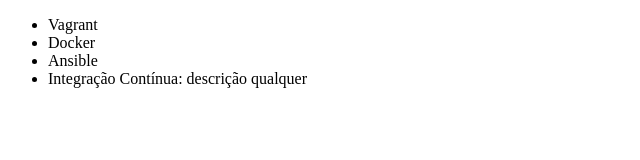
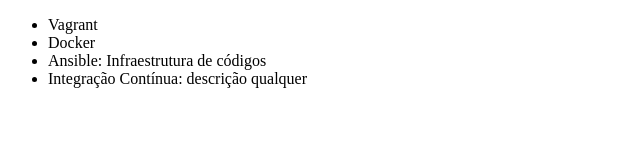
Before and after one commit to israelrohr/aluragit, a plain HTML site: page index.html in a window 1280 px wide. Shown: the whole page, without its empty margins (0-640 px from the left). Drawn offline with Linux system fonts and the light colour scheme.

Commit message:
Alterando nome do curso

```diff
--- a/index.html
+++ b/index.html
@@ -8,7 +8,7 @@
     <ul>
         <li>Vagrant</li>
         <li>Docker</li>
-        <li>Ansible</li>
+        <li>Ansible: Infraestrutura de códigos</li>
         <li>Integração Contínua: descrição qualquer</li>
     </ul>
 </body>
```
